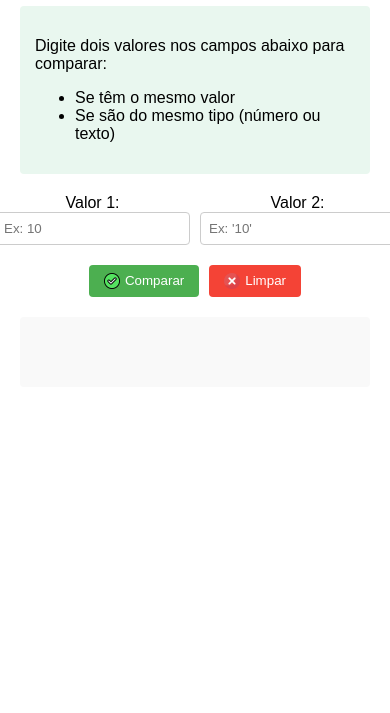
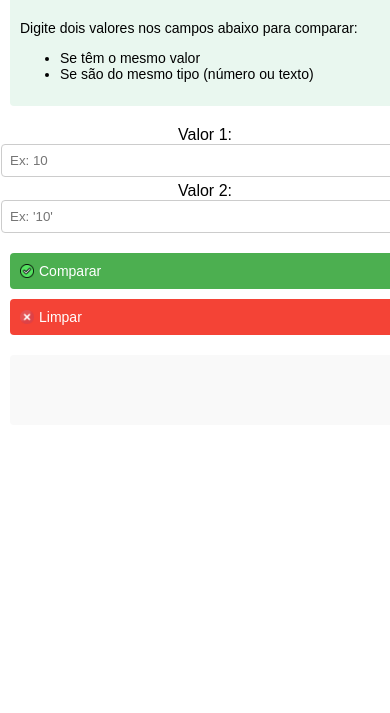
Before and after one commit to MauroAbreuCruz/comparador-de-valores-e-tipos, a plain HTML site: page index.html in a window 390 px wide. Shown: the part 131-844 px from the top of the page. Drawn offline with Linux system fonts and the light colour scheme.

Commit message:
index atualizado

```diff
--- a/index.html
+++ b/index.html
@@ -3,7 +3,7 @@
 <head>
   <meta charset="UTF-8">
   <meta name="viewport" content="width=device-width, initial-scale=1.0">
-  <link rel="stylesheet" href="/styles/style.css">
+  <link rel="stylesheet" href="styles/style.css">
   <title>Comparador de Valores e Tipos</title>
 </head>
 
@@ -34,12 +34,12 @@
 
   <div class="botao-container">
     <button class="testar" id="mostrar">
-      <img src="/image/aceitar.png" alt="testar">
+      <img src="image/aceitar.png" alt="testar">
       Comparar
     </button>
 
     <button class="testar" id="apagar">
-      <img src="/image/apagar.png" alt="apagar">
+      <img src="image/apagar.png" alt="apagar">
       Limpar
     </button>
   </div>
@@ -48,6 +48,6 @@
     <!-- O resultado será exibido aqui -->
   </div>
 
-  <script src="/atividade_1.js"></script>
+  <script src="atividade_1.js"></script>
 </body>
 </html>
--- a/styles/style.css
+++ b/styles/style.css
@@ -76,3 +76,53 @@ body {
     border-radius: 4px;
     margin-bottom: 20px;
   }
+
+  /* Responsividade para tablets */
+@media screen and (max-width: 768px) {
+  body {
+      width: 100%;
+      padding: 10px;
+  }
+
+  .input-container {
+      flex-direction: column;
+      gap: 5px;
+  }
+
+  input {
+      width: 100%;
+  }
+
+  .botao-container {
+      flex-direction: column;
+      align-items: center;
+  }
+
+  .testar {
+      width: 100%;
+      text-align: center;
+  }
+}
+
+/* Responsividade para celulares */
+@media screen and (max-width: 480px) {
+  .secao {
+      margin: 10px 0;
+  }
+
+  .instrucoes {
+      padding: 10px;
+      font-size: 14px;
+  }
+
+  .testar {
+      font-size: 14px;
+      padding: 10px;
+      width: 100%;
+  }
+
+  .testar img {
+      width: 14px;
+      height: 14px;
+  }
+}
```
